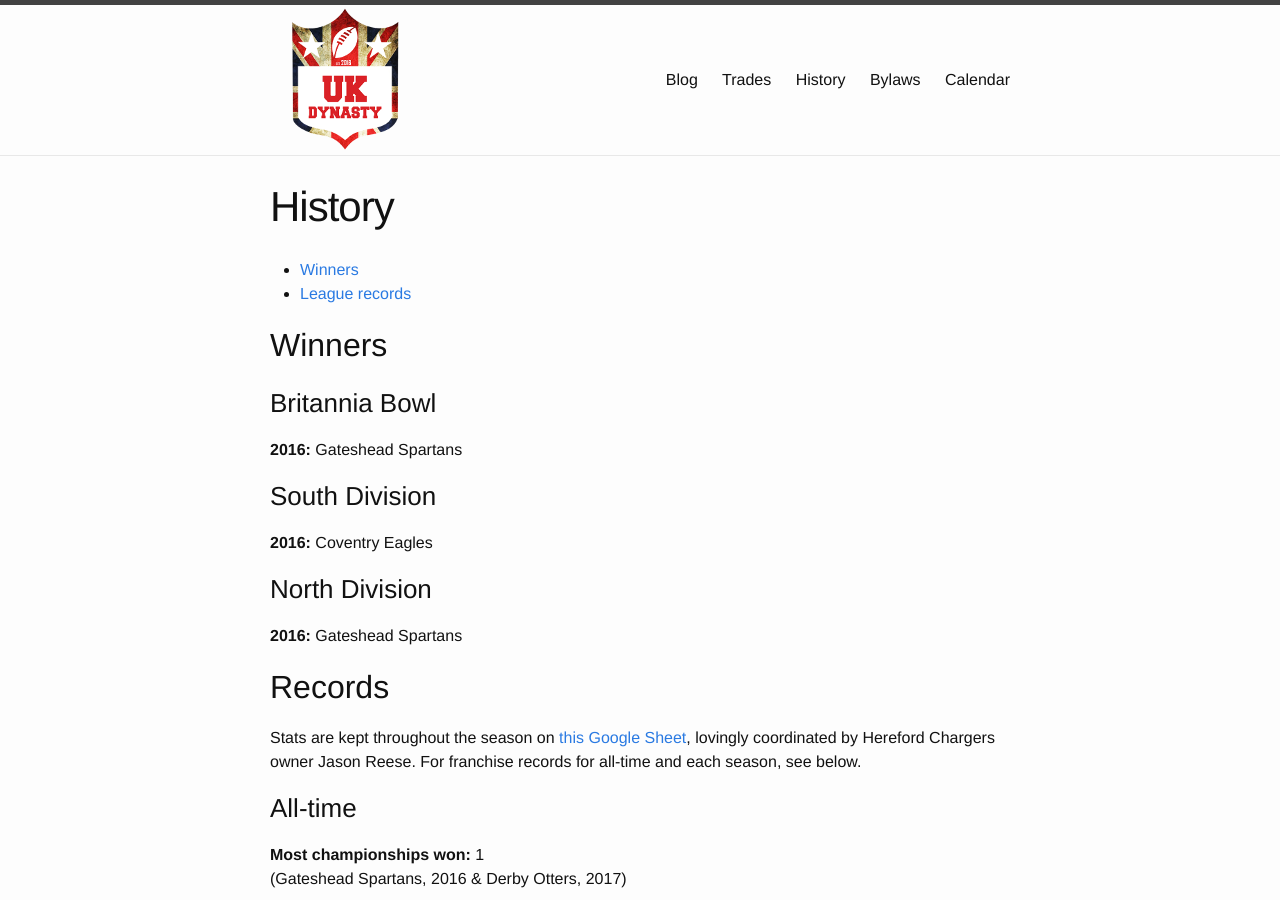
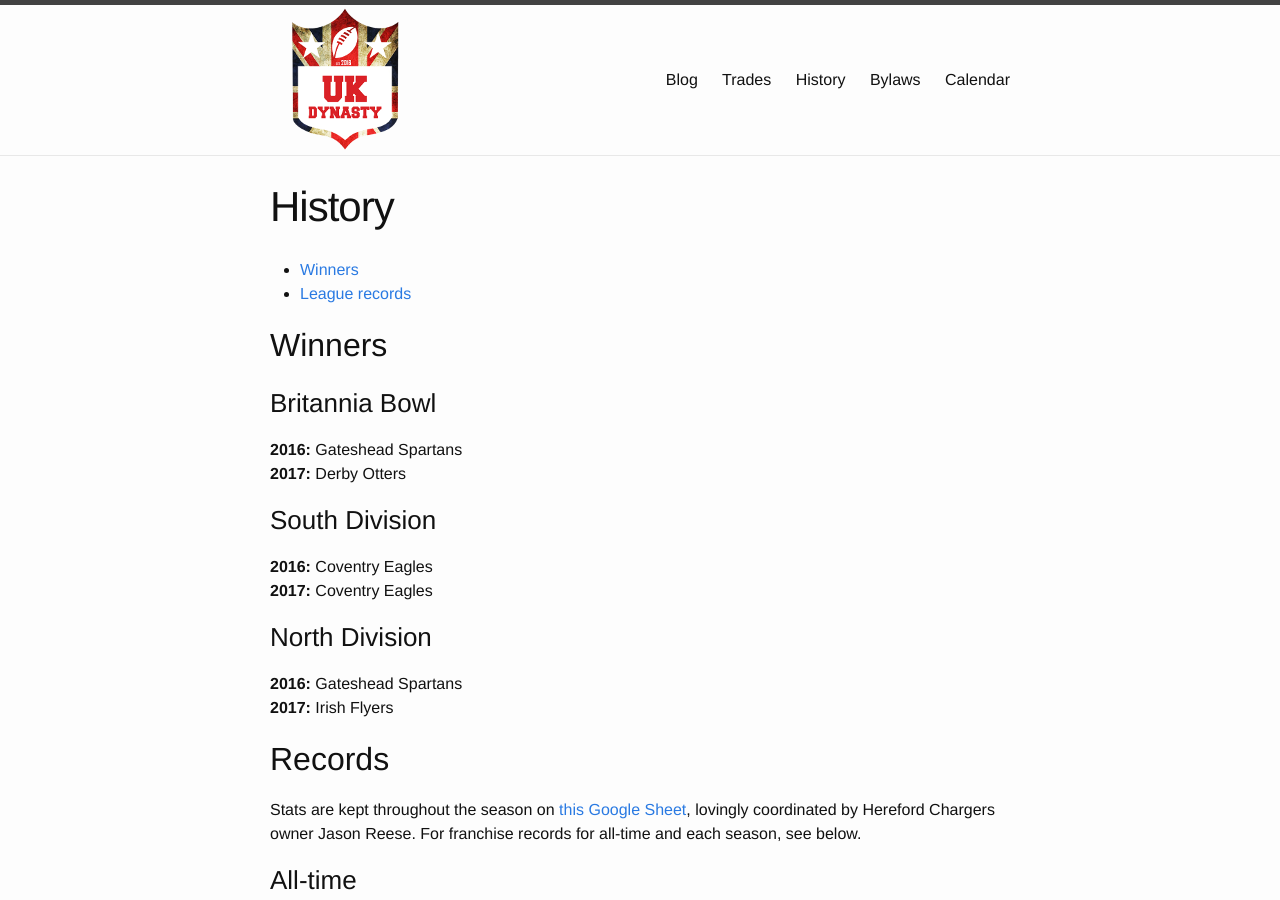
Before and after one commit to UKDynasty/ukdynasty.github.io, a Jekyll site: the page built from history/index.md, in a window 1280 px wide and 900 px high. Built offline with Jekyll 4.4.1, drawn with Linux system fonts in a browser that asks for light colours.

Commit message:
Missed league winners

```diff
--- a/history/index.md
+++ b/history/index.md
@@ -13,14 +13,17 @@ published: true
 ### Britannia Bowl
 
 **2016:**  Gateshead Spartans
+**2017:** Derby Otters
 
 ### South Division
 
 **2016:**  Coventry Eagles
+**2017:** Coventry Eagles
 
 ### North Division
 
 **2016:**  Gateshead Spartans
+**2017:** Irish Flyers
 
 ## Records
 
```
